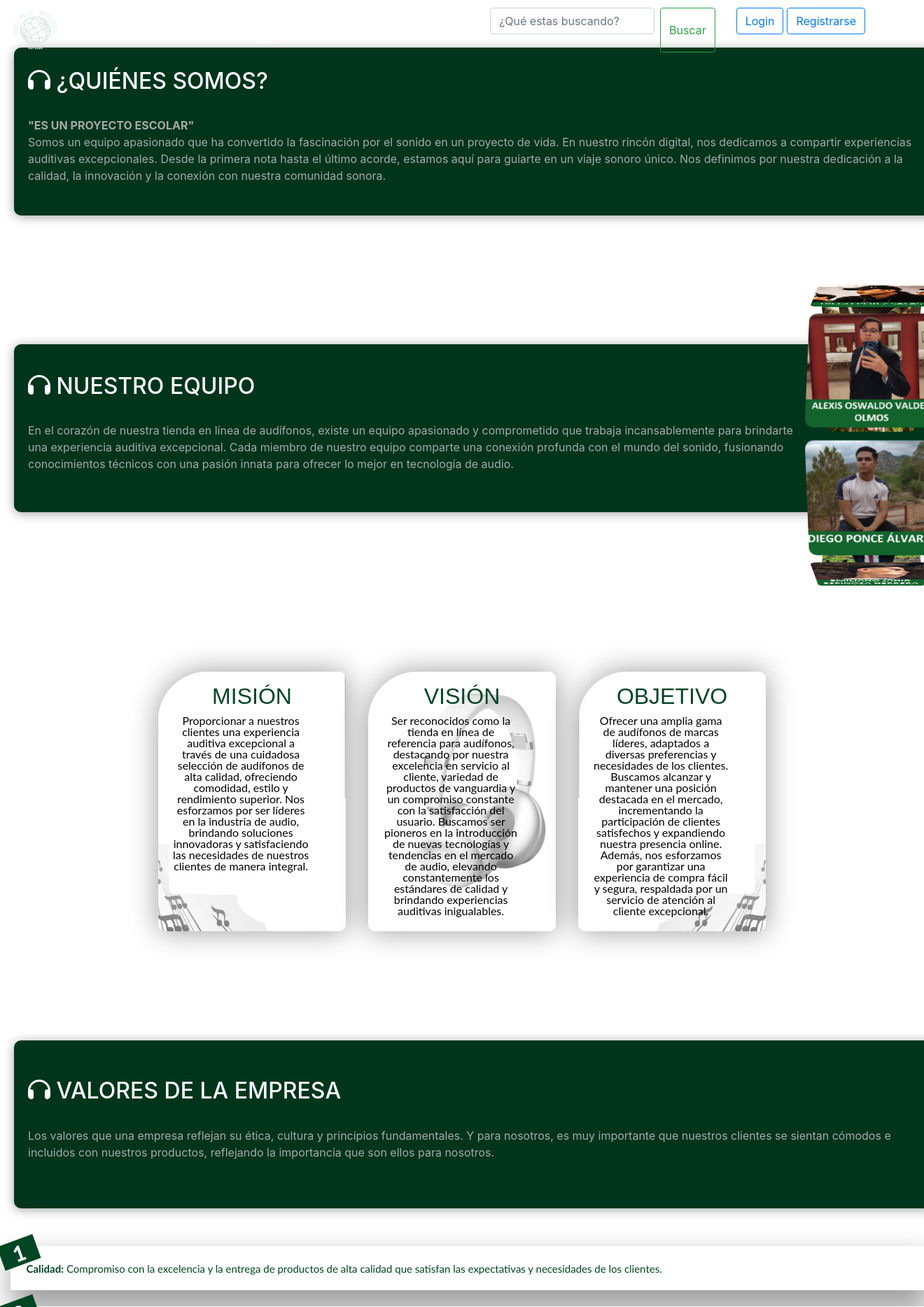
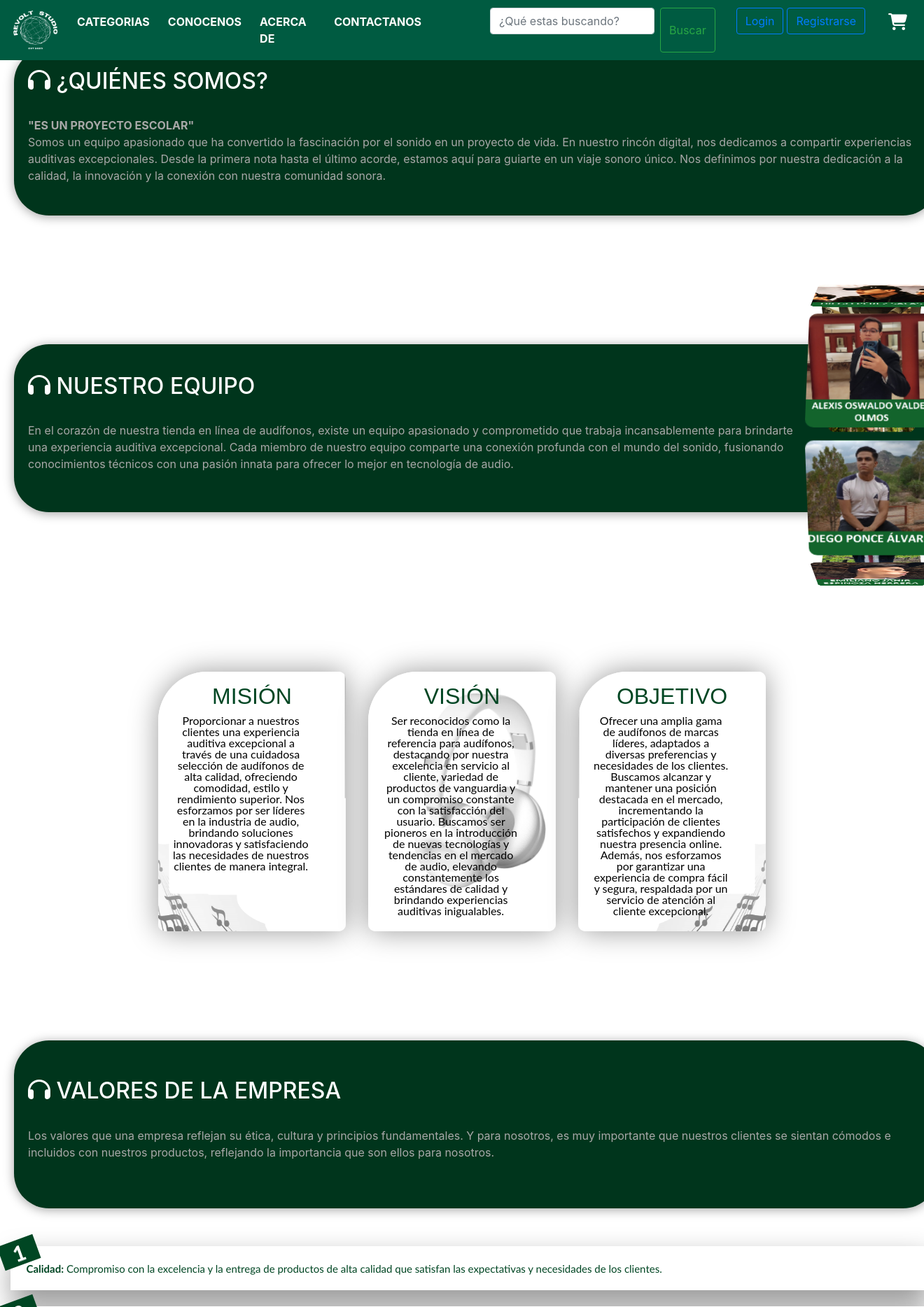
Before and after one commit to Checo03/TiendaProyectoFinal, a PHP site: page /acerca_de.php in a window 1320 px wide; the page is wider, and only the part inside the window is pictured. Shown: the top 1868 px of that part at 70% size. Run offline with PHP 8.4, Linux system fonts and the light colour scheme; some libraries are stand-ins or nearby versions.

Commit message:
Update AcercaEstilos.css

```diff
--- a/Estilos/AcercaEstilos.css
+++ b/Estilos/AcercaEstilos.css
@@ -15,6 +15,10 @@
     justify-content: center;
     margin: 0;
 }
+body#main-container .navbar{
+    background: #005B41 !important;
+}
+
 /*Estilos del carrusel*/
 .contenedor-estiloAD {
     display: flex;
@@ -25,7 +29,7 @@
     background-color: rgb(0, 53, 28);
     margin: 20px;
     box-shadow: 0 2px 15px rgba(0, 0, 0, 0.363);
-    border-radius: 10px;
+    border-radius: 50px;
     transition: box-shadow 0.3s ease-in-out;
     color: rgb(168, 168, 168);
 }
```
